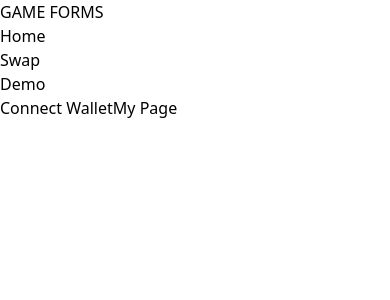
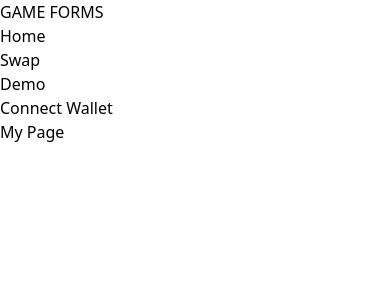
Before and after one commit to KaniKim/uchal-react, a React (Vite) app: page / in a window 390 px wide. Shown: the top 300 px of the page. Built offline with nearby package versions, Linux system fonts and the light colour scheme.

Commit message:
Add for mobile responsive

```diff
--- /dev/null
+++ b/src/components/layouts/Menu.jsx
@@ -0,0 +1,24 @@
+import ButtonCheck from "../utils/ButtonCheck"
+import PropTypes from 'prop-types';
+
+Menu.propTypes = {
+    openModal: PropTypes.func.isRequired,
+};
+
+export default function Menu({openModal}) {
+    return (
+        <div>
+            <ul className="flex-col mt-8 space-y-4 md:flex md:space-y-0 md:flex-row md:items-center md:space-x-5 md:mt-0">
+                <li className="text-gray-100 hover:text-indigo-400 font-bold">Home</li>
+                <li className="text-gray-100 hover:text-indigo-400 font-bold">Swap</li>
+                <li className="text-gray-100 hover:text-indigo-400 font-bold">Demo</li>
+                <li>
+                    <ButtonCheck width="md:flex" acting={openModal}>Connect Wallet</ButtonCheck>
+                </li>
+                <li>
+                    <ButtonCheck>My Page</ButtonCheck>
+                </li>
+            </ul>
+        </div>
+    )
+}
--- a/src/components/layouts/Navigation.jsx
+++ b/src/components/layouts/Navigation.jsx
@@ -1,20 +1,25 @@
 import { Link } from "react-router-dom";
-import ButtonCheck from "../utils/ButtonCheck";
 import PropTypes from 'prop-types';
+import Menu from "./Menu";
+import { useState } from "react";
 
 Nav.propTypes = {
     openModal: PropTypes.func.isRequired,
 };
 
 function Nav({openModal}) {
+    const [showMobileMenu, setShowMobileMenu] = useState(false);
     return (
         <div>
+
             <div className="w-full
+
                          bg-blue-300
                             px-6
-                            h-14
+                            h-2/6
                             py-8
                             md:flex md:justify-between md:items-center">
+
                 <div className="flex items-center justify-between">
                     <Link
                         className="text-xl
@@ -25,18 +30,33 @@ function Nav({openModal}) {
                         to={"/"}>
                             GAME FORMS
                         </Link>
+                    <button
+                    type="button"
+                    className="md:hidden bg-gray-100 inline-flex items-center justify-center p-2 rounded-md text-gray-400 hover:text-white hover:bg-gray-700 focus:outline-none focus:bg-gray-700 focus:text-white transition duration-150 ease-in-out"
+                    onClick={() => setShowMobileMenu(!showMobileMenu)}>
+                    <svg
+                        className="h-6 w-6"
+                        stroke="currentColor"
+                        fill="none"
+                        viewBox="0 0 24 24">
+                        <path
+                        strokeLinecap="round"
+                        strokeLinejoin="round"
+                        strokeWidth="2"
+                        d="M4 6h16M4 12h16M4 18h16"
+                        ></path>
+                    </svg>
+                </button>
                 </div>
-                <ul className="flex-col
-                    mt-8
-                    space-y-4
-                    md:flex md:space-y-0 md:flex-row md:items-center md:space-x-5 md:mt-0">
-                    <li className="text-gray-100 hover:text-indigo-400 font-bold">Home</li>
-                    <li className="text-gray-100 hover:text-indigo-400 font-bold">Swap</li>
-                    <li className="text-gray-100 hover:text-indigo-400 font-bold">Demo</li>
-                    <ButtonCheck acting={openModal}>Connect Wallet</ButtonCheck>
-                    <ButtonCheck>My Page</ButtonCheck>
-                </ul>
+                <div className="hidden md:block">
+                    <Menu openModal={openModal}/>
+                </div>
+
+                <div className="md:hidden">
+                    {showMobileMenu && <Menu openModal={openModal}/>}
+                </div>
             </div>
+
         </div>
     )
 }
```
Also changed, not shown: src/components/layouts/Header.jsx (deleted, +0 -9 lines).
